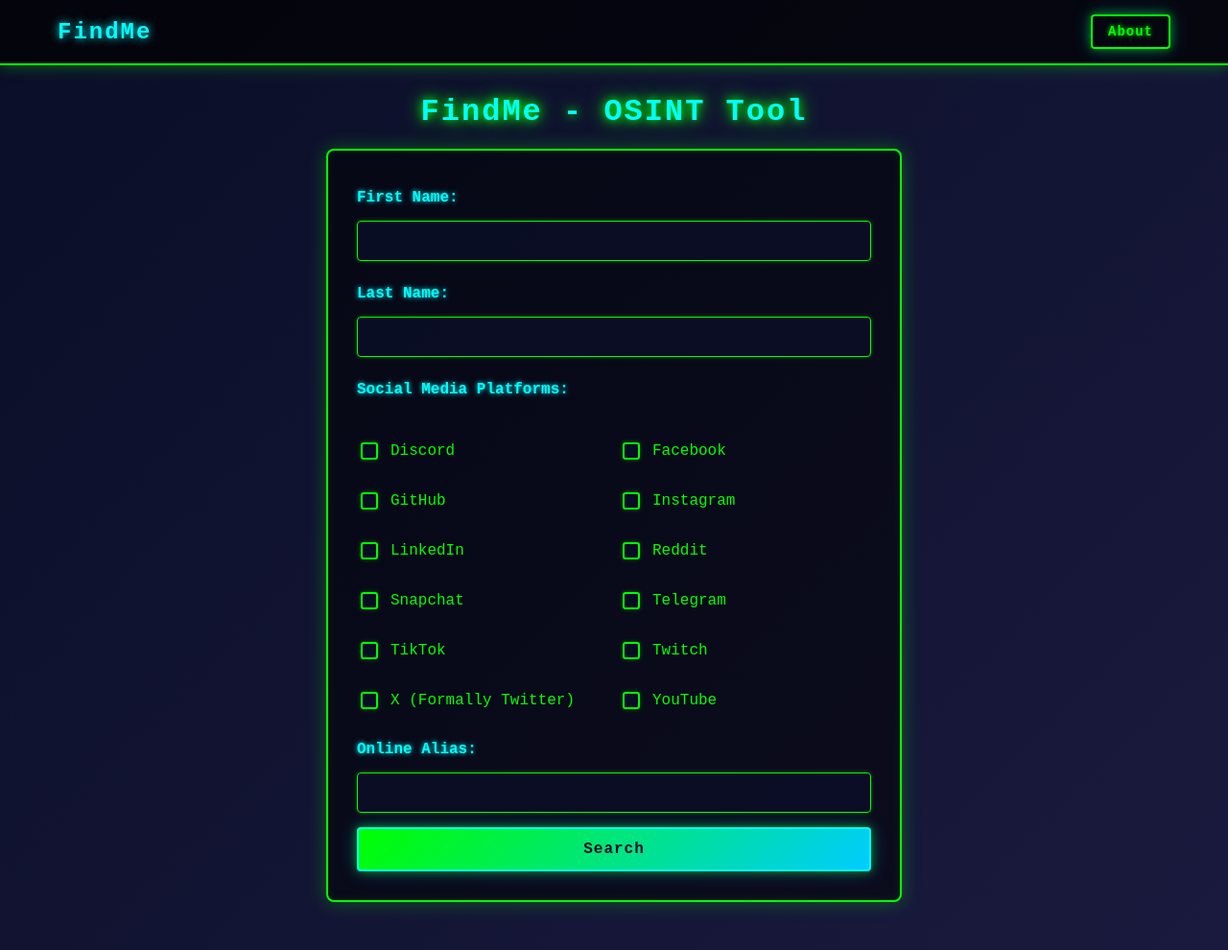
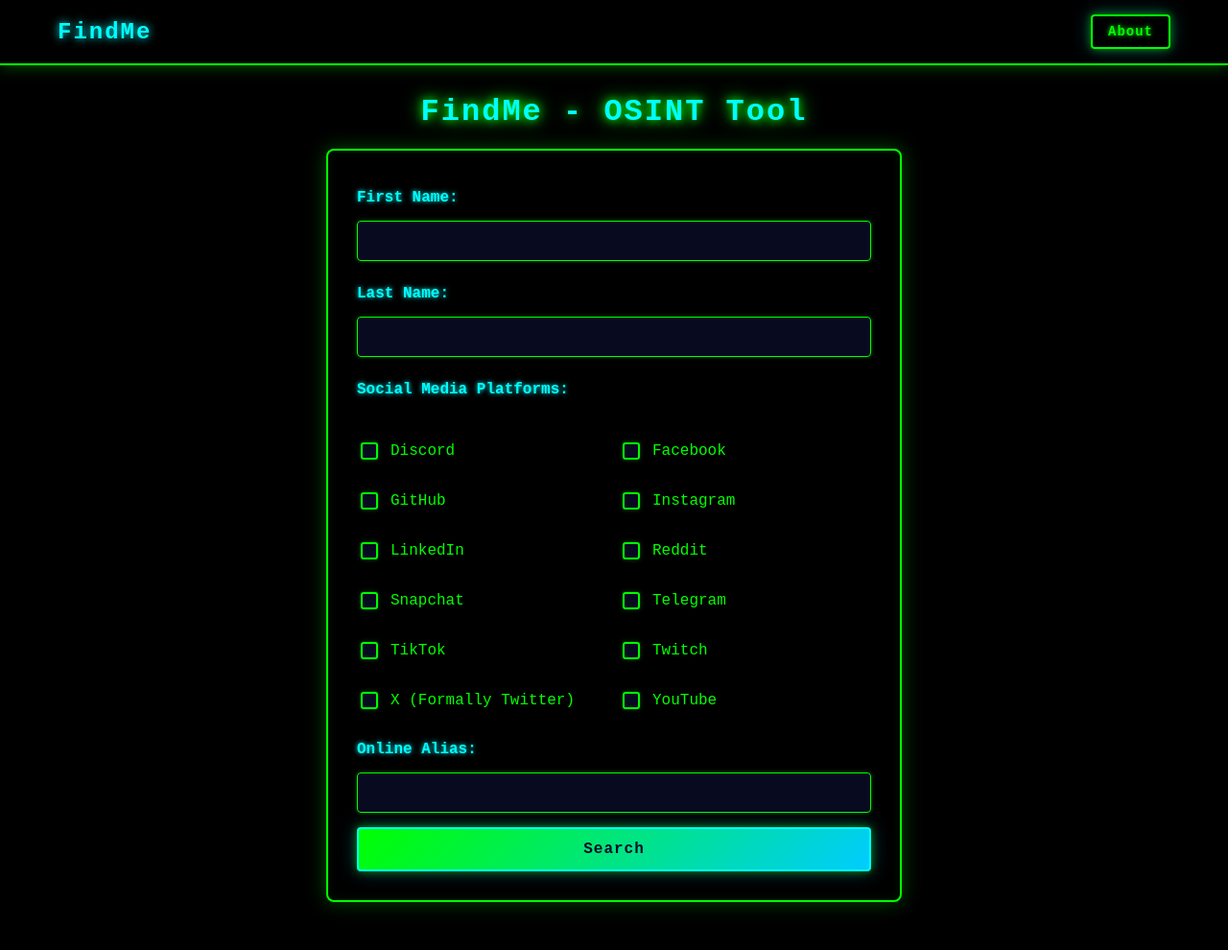
Before and after one commit to UnDefinedCS/findme, a Flask app: page / in a window 1280 px wide. Shown: the whole page at 96% size. Run offline with Flask 3, Linux system fonts and the light colour scheme; parts of the project's set-up code (start-up, migrations or seed data) failed here and were passed over.

Commit message:
Edited css
Background is now black not dark blue better for eyes.

```diff
--- a/static/css/style.css
+++ b/static/css/style.css
@@ -4,7 +4,7 @@
 
 body {
     font-family: 'Courier New', monospace;
-    background: linear-gradient(135deg, #0a0e27 0%, #1a1a3e 100%);
+    background: #000000;
     color: #00ff00;
     margin: 0;
     padding: 0;
```
